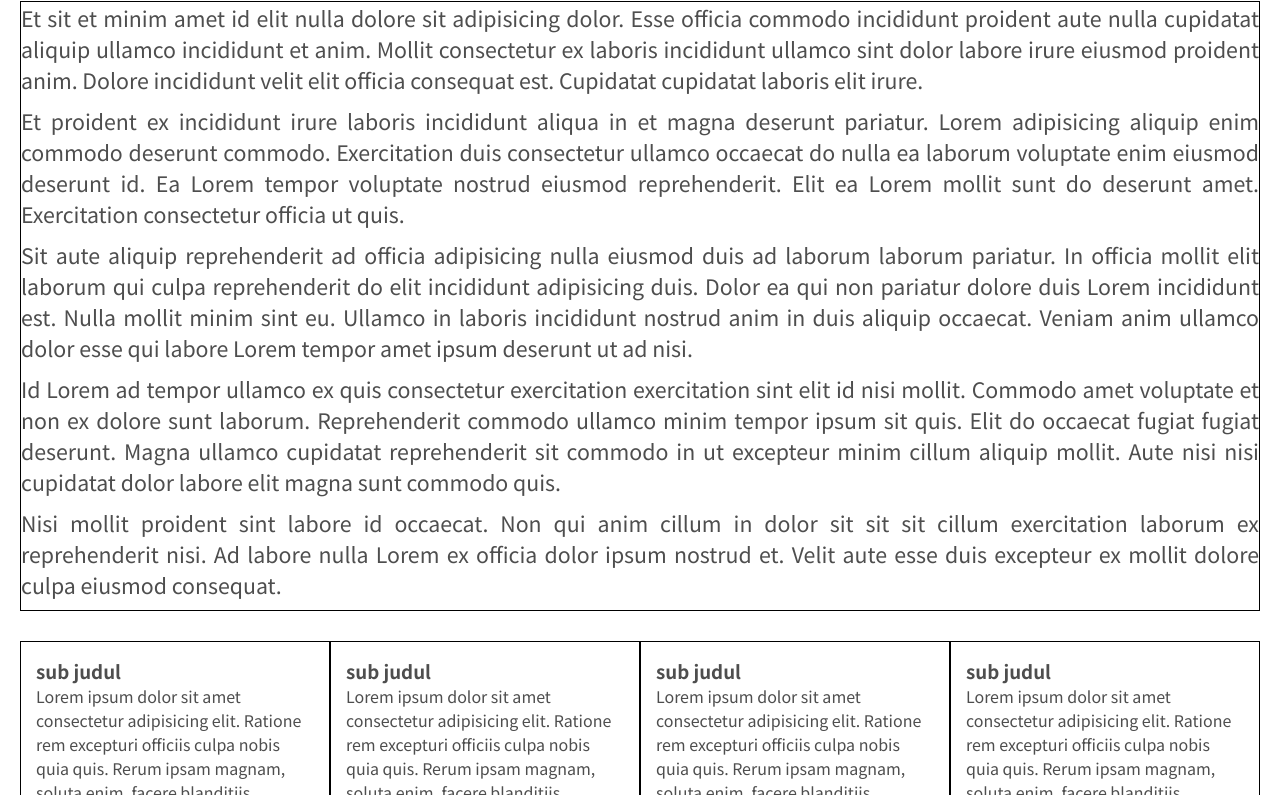
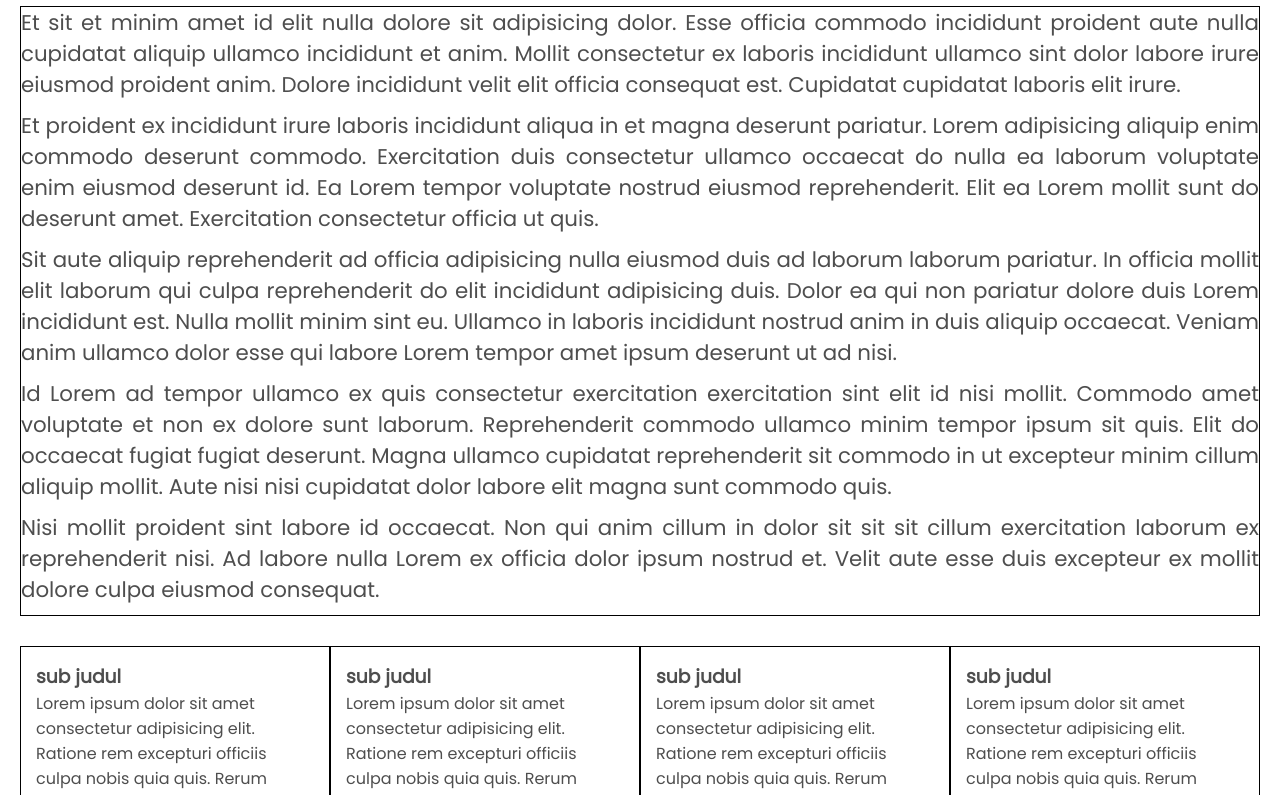
Before and after one commit to billatorya/modulpraktikum2css, a plain HTML site: page index.html in a window 1280 px wide. Shown: the part 188-983 px from the top of the page. Drawn offline with Linux system fonts and the light colour scheme.

Commit message:
font changed

```diff
--- a/index.html
+++ b/index.html
@@ -5,9 +5,7 @@
    <meta http-equiv="X-UA-Compatible" content="IE=edge">
    <meta name="viewport" content="width=device-width, initial-scale=1.0">
    <title>Latihan</title>
-   <link href="https://fonts.googleapis.com/css2?family=Noto+Sans+JP:wght@100;300;400;500;
-    700;900&display=swap" rel="stylesheet">
-    <link href="style.css" rel="stylesheet">
+   <link href="https://fonts.googleapis.com/css2?family=Poppins&display=swap" rel="stylesheet">   <link href="style.css" rel="stylesheet">
 </head>
 
 <body>
--- a/style.css
+++ b/style.css
@@ -11,7 +11,7 @@ header{
     padding: 20px;
 }
 body{
-    font-family: 'Noto Sans JP', sans-serif;
+    font-family: 'Poppins', sans-serif;
     color: #4e4e4e;
     font-size: 16pt;
 }
```
